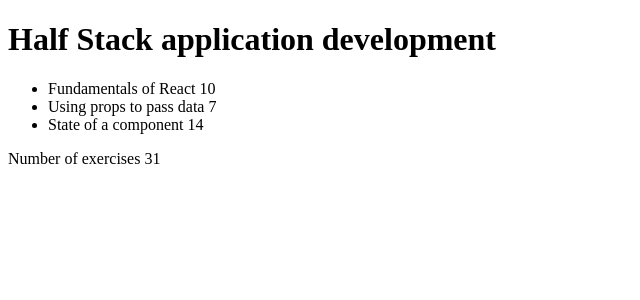
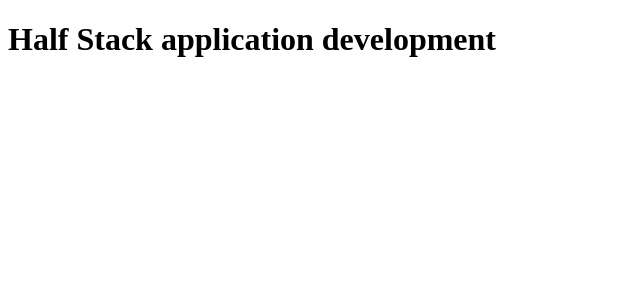
Before and after one commit to pyrhaa/fullStackOpen-part-2, a React (Create React App) app in the folder courseinfo/: page / in a window 1280 px wide. Shown: the top 300 px of the page, without its empty margins (0-640 px from the left). Built offline with nearby package versions, Linux system fonts and the light colour scheme; the HTML template or start-up script is replaced by a standard one.

Commit message:
now courses is an array with 2 obj

```diff
--- a/courseinfo/src/App.js
+++ b/courseinfo/src/App.js
@@ -2,9 +2,10 @@ import React from 'react';
 import Course from './components/Course';
 
 const App = () => {
-  const course = {
+  const courses = [
+    {
+      name: 'Half Stack application development',
       id: 1,
-    name: 'Half Stack application development',
       parts: [
         {
           name: 'Fundamentals of React',
@@ -20,11 +21,33 @@ const App = () => {
           name: 'State of a component',
           exercises: 14,
           id: 3
+        },
+        {
+          name: 'Redux',
+          exercises: 11,
+          id: 4
         }
       ]
-  };
+    },
+    {
+      name: 'Node.js',
+      id: 2,
+      parts: [
+        {
+          name: 'Routing',
+          exercises: 3,
+          id: 1
+        },
+        {
+          name: 'Middlewares',
+          exercises: 7,
+          id: 2
+        }
+      ]
+    }
+  ];
 
-  return <Course course={course} />;
+  return <Course courses={courses} />;
 };
 
 export default App;
--- a/courseinfo/src/components/Course.js
+++ b/courseinfo/src/components/Course.js
@@ -1,48 +1,44 @@
 import React from 'react';
 
-const Header = ({ course }) => {
-  return <h1>{course.name}</h1>;
+const Header = ({ courses }) => {
+  console.log(courses);
+  return <h1>{courses[0].name}</h1>;
 };
 
-// arrayPart : catch the array parts in the props object
-// parts : map to arrayPart each element name and exercices in a list
-const Part = ({ course }) => {
-  const arrayPart = course.parts;
+// const Part = ({ courses }) => {
+//   const arrayPart = courses.parts;
 
-  const parts = arrayPart.map((el) => {
-    return <li key={el.id}>{el.name + ' ' + el.exercises}</li>;
-  });
+//   const parts = arrayPart.map((el) => {
+//     return <li key={el.id}>{el.name + ' ' + el.exercises}</li>;
+//   });
 
+//   return (
+//     <>
+//       <ul>ok</ul>
+//     </>
+//   );
+// };
+
+// const Content = ({ courses }) => {
+//   return (
+//     <div>
+//       <Part courses={courses} />
+//     </div>
+//   );
+// };
+
+// const Total = ({ courses }) => {
+//   const exercices = courses.parts.map((el) => el.exercises);
+//   const total = exercices.reduce((prev, current) => prev + current);
+//   return <p>Number of exercises {total}</p>;
+// };
+
+const Course = ({ courses }) => {
   return (
     <>
-      <ul>{parts}</ul>
-    </>
-  );
-};
-
-const Content = ({ course }) => {
-  return (
-    <div>
-      <Part course={course} />
-    </div>
-  );
-};
-
-// exercices : catch all exercices properties from array parts in props object
-// [first, second, third] : take each exercices number values individualy
-const Total = ({ course }) => {
-  const exercices = course.parts.map((el) => el.exercises);
-  const total = exercices.reduce((prev, current) => prev + current);
-  return <p>Number of exercises {total}</p>;
-};
-
-//31
-const Course = ({ course }) => {
-  return (
-    <>
-      <Header course={course} />
-      <Content course={course} />
-      <Total course={course} />
+      <Header courses={courses} />
+      {/* <Content courses={courses} /> */}
+      {/* <Total courses={courses} /> */}
     </>
   );
 };
```
Lines whose indentation alone changed are shown as unchanged.
